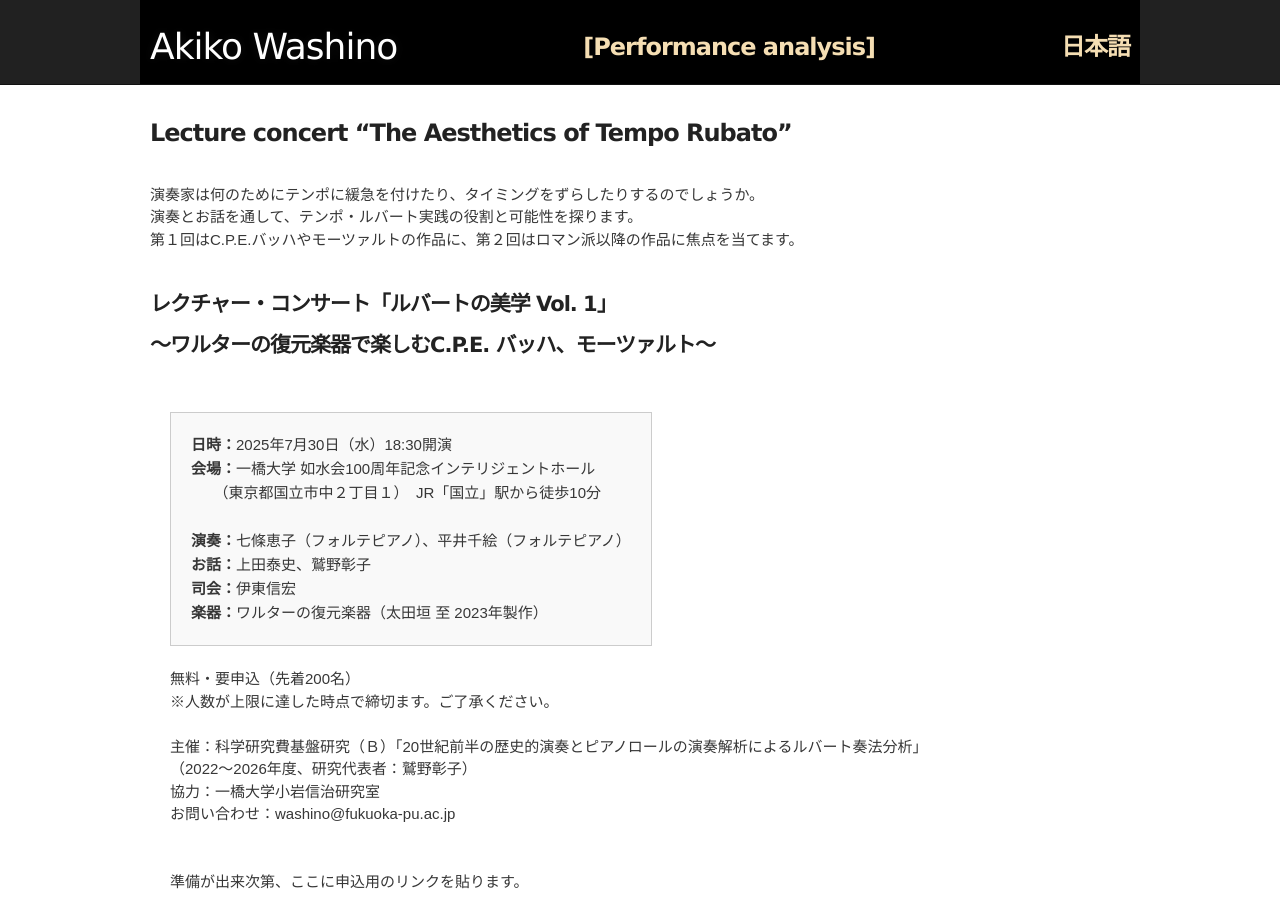
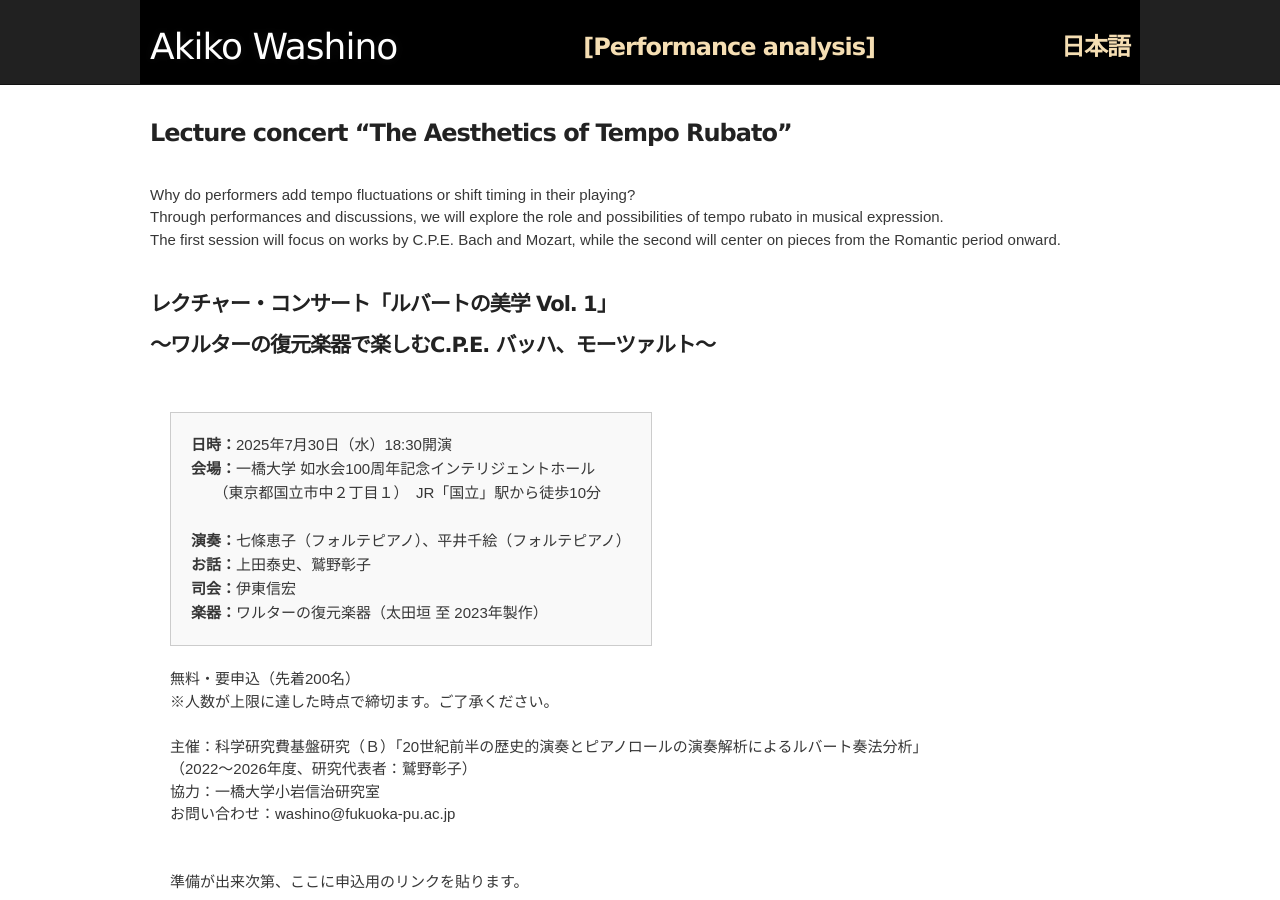
Before and after one commit to akikowashino/akikowashino.github.io, a Jekyll site: the page built from lecture-concert-2025/index-en.md, in a window 1280 px wide and 900 px high. Built offline with Jekyll 4.4.1, drawn with Linux system fonts in a browser that asks for light colours.

Commit message:
Update index-en.md

```diff
--- a/lecture-concert-2025/index-en.md
+++ b/lecture-concert-2025/index-en.md
@@ -9,9 +9,9 @@ lang: en
 
 
 <br>
-演奏家は何のためにテンポに緩急を付けたり、タイミングをずらしたりするのでしょうか。<br>
-演奏とお話を通して、テンポ・ルバート実践の役割と可能性を探ります。<br>
-第１回はC.P.E.バッハやモーツァルトの作品に、第２回はロマン派以降の作品に焦点を当てます。<br>
+Why do performers add tempo fluctuations or shift timing in their playing?<br>
+Through performances and discussions, we will explore the role and possibilities of tempo rubato in musical expression.<br>
+The first session will focus on works by C.P.E. Bach and Mozart, while the second will center on pieces from the Romantic period onward.<br>
 <br>
 
 ####  **レクチャー・コンサート「ルバートの美学 Vol. 1」**<br>
```
